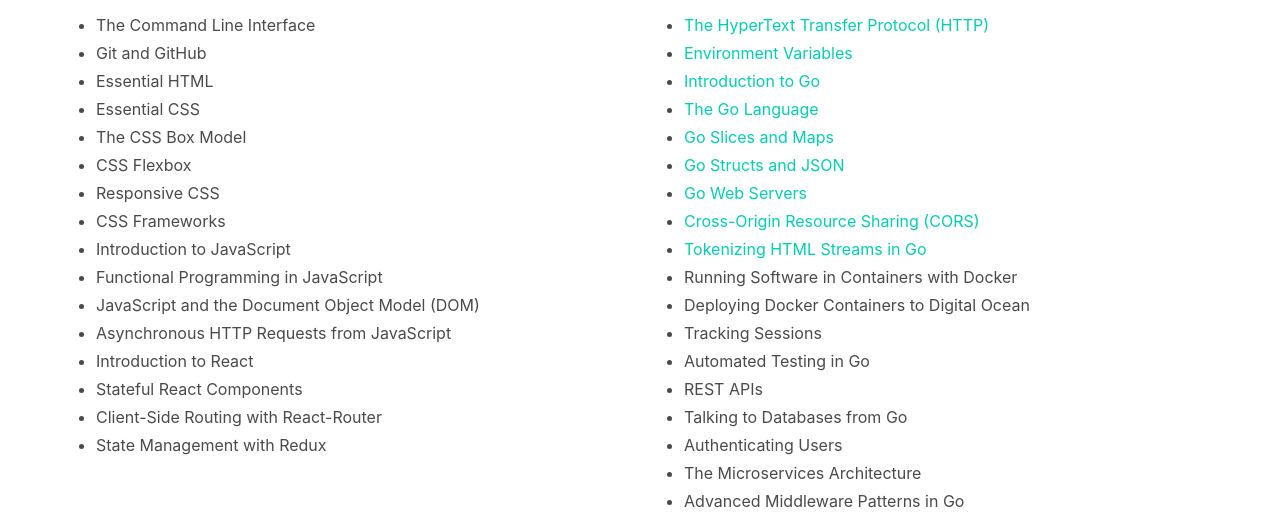
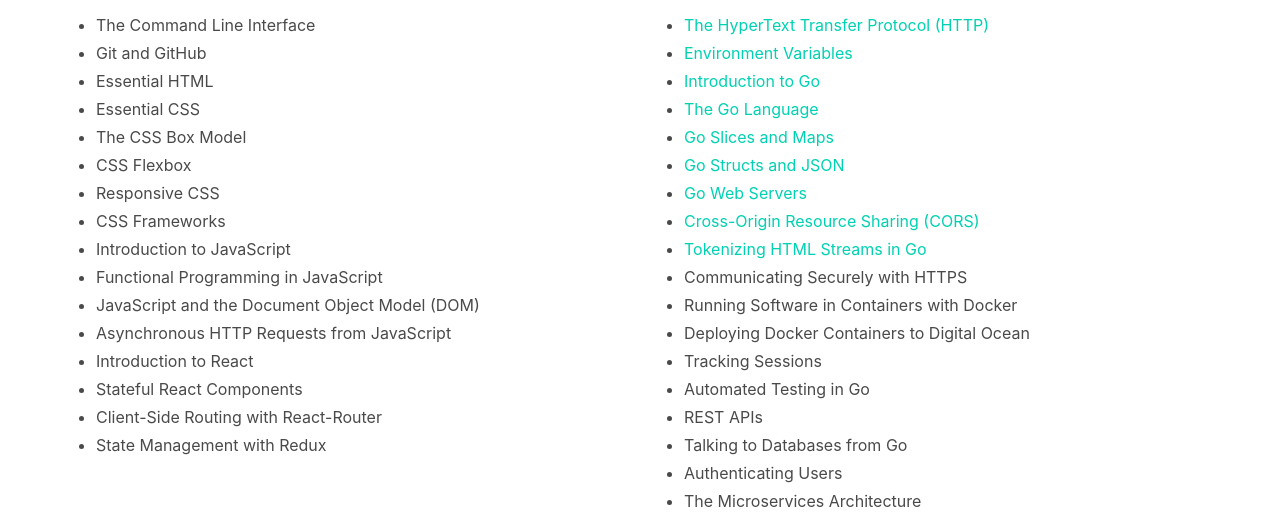
Before and after one commit to drstearns/tutorials, a website: page src/index.html in a window 1280 px wide. Shown: the part 274-794 px from the top of the page. Drawn offline with Linux system fonts and the light colour scheme.

Commit message:
add placeholder for https tutorial

```diff
--- a/src/index.html
+++ b/src/index.html
@@ -93,6 +93,7 @@
 							<li><a href="goweb/">Go Web Servers</a></li>
 							<li><a href="cors/">Cross-Origin Resource Sharing (CORS)</a></li>
 							<li><a href="tokenizing/">Tokenizing HTML Streams in Go</a></li>
+							<li>Communicating Securely with HTTPS</li>
 							<li>Running Software in Containers with Docker</li>
 							<li>Deploying Docker Containers to Digital Ocean</li>
 							<li>Tracking Sessions</li>
```
Also changed, not shown: docs/index.html (+1 -1 lines).
